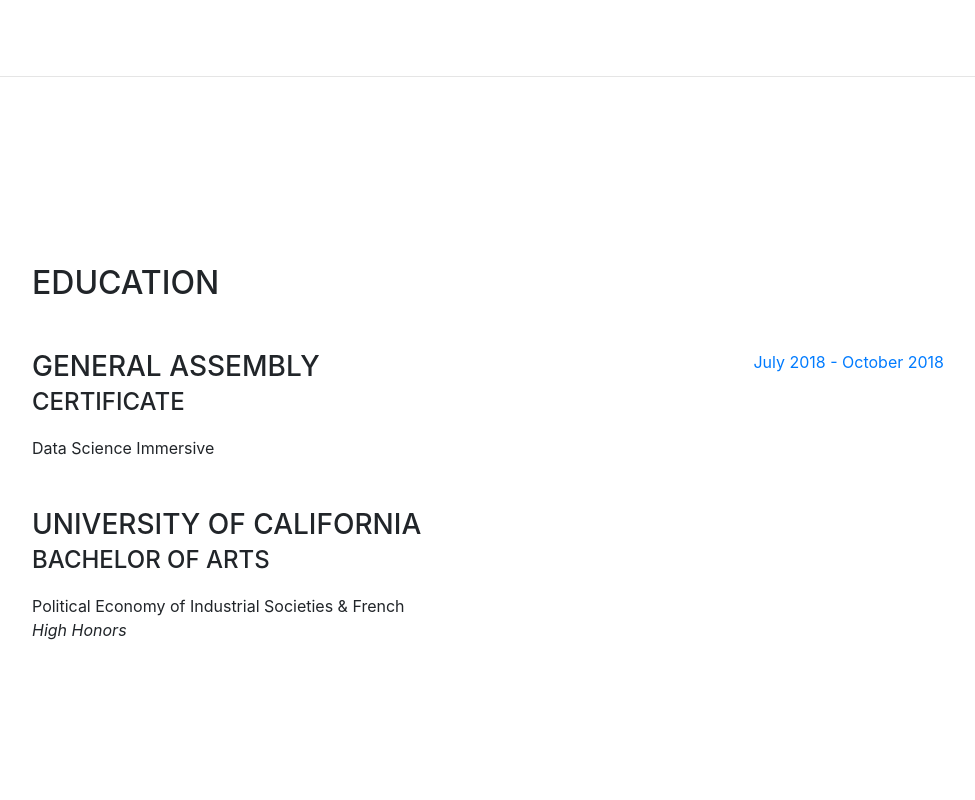
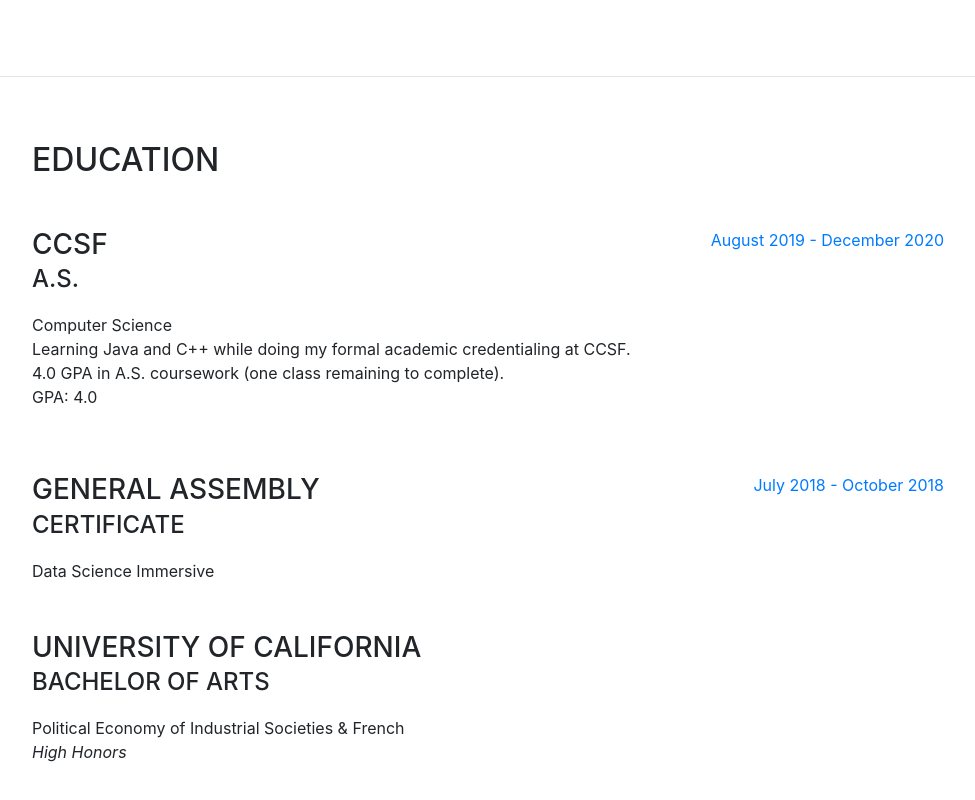
Before and after one commit to chrishuber/chrishuber.github.io, a website with bundled scripts: page index.html in a window 1280 px wide. Shown: the part 2178-2978 px from the top of the page, without its empty margins (288-1263 px from the left). Built offline with nearby package versions, Linux system fonts and the light colour scheme; files whose address does not match are found by name; a web font is replaced by a local one.

Commit message:
Update index.html
Adding CCSF coursework

```diff
--- a/index.html
+++ b/index.html
@@ -163,6 +163,25 @@
       <section class="resume-section p-3 p-lg-5 d-flex flex-column" id="education">
         <div class="my-auto">
           <h2 class="mb-5">Education</h2>
+
+          <div class="resume-item d-flex flex-column flex-md-row mb-5">
+            <div class="resume-content mr-auto">
+              <h3 class="mb-0">CCSF</h3>
+              <div class="subheading mb-3">A.S.</div>
+              <div>Computer Science</div>
+              <div>
+                Learning Java and C++ while doing my formal academic credentialing at CCSF. 4.0 GPA in A.S. coursework (one class remaining to complete).
+              </div>
+              <!--
+              <div>Capstone Project: <a href="https://github.com/chrishuber/" target="_blank">Edible Wild Mushrooms in the Greater Bay Area</a></div>
+              <div>Project: <a href="https://github.com/chrishuber/west-nile-virus" target="_blank">West Nile Virus</a></div>
+              -->
+              <p>GPA: 4.0</p>
+            </div>
+            <div class="resume-date text-md-right">
+              <span class="text-primary">August 2019 - December 2020</span>
+            </div>
+          </div>
 
           <div class="resume-item d-flex flex-column flex-md-row mb-5">
             <div class="resume-content mr-auto">
```
